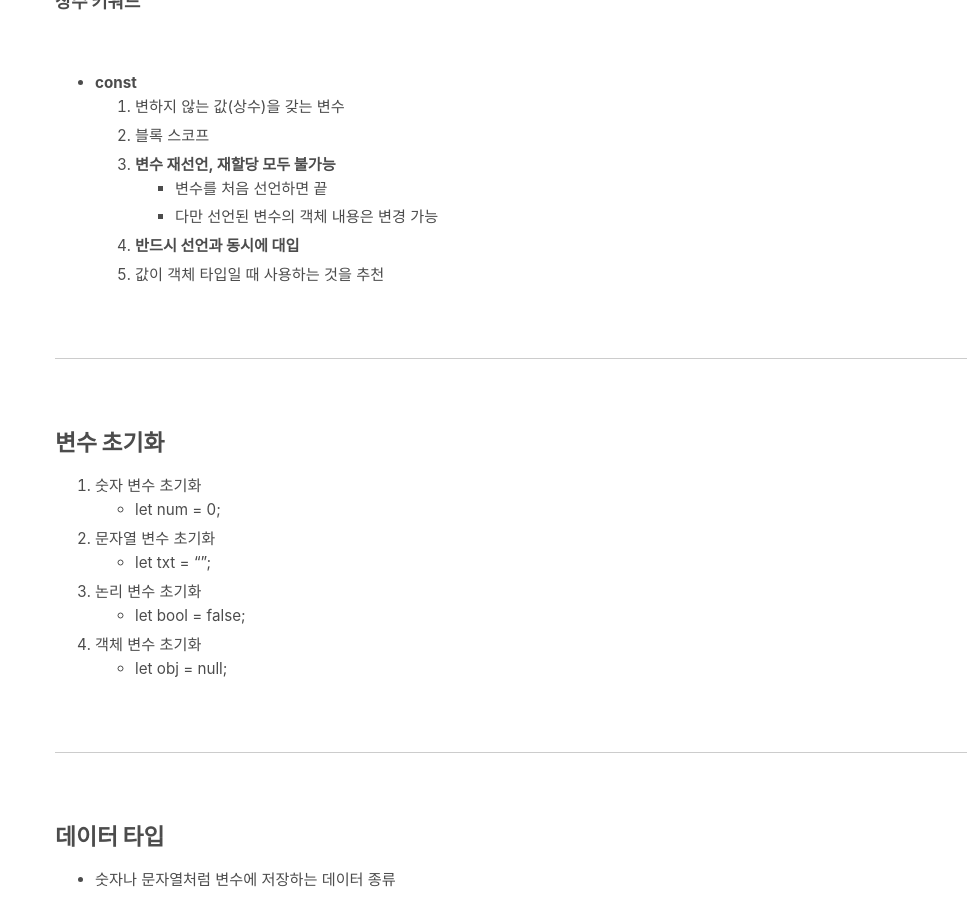
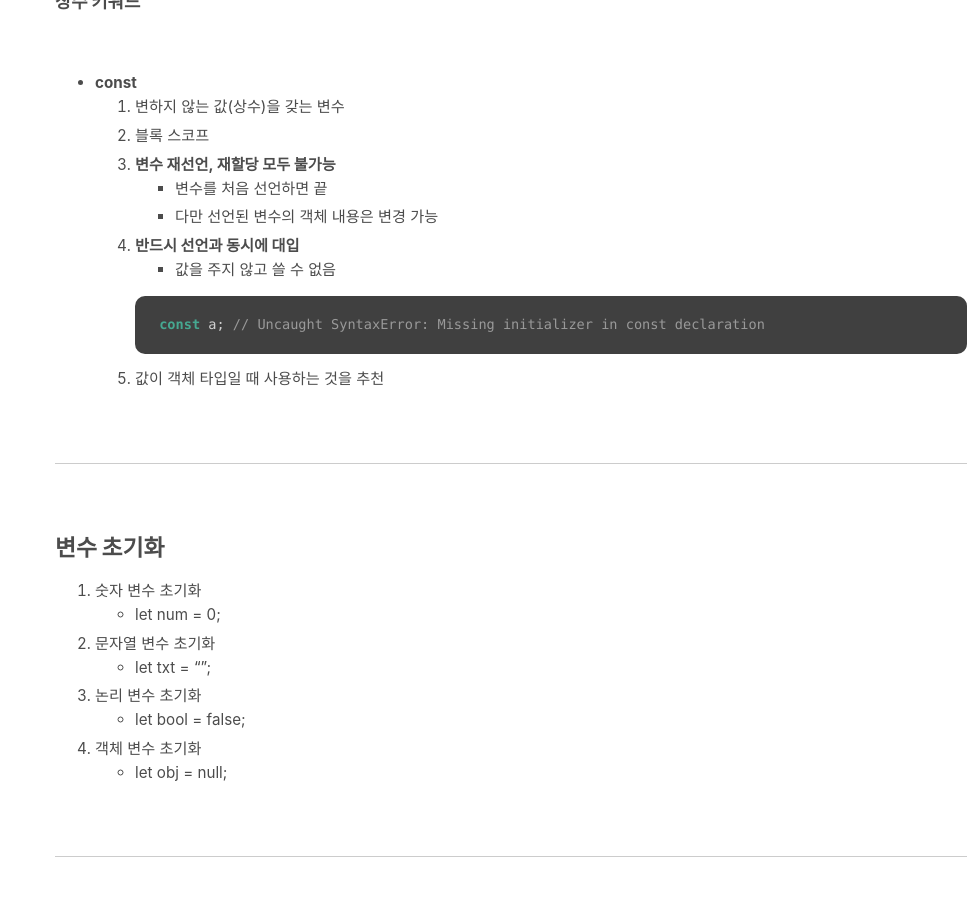
Before and after one commit to absolutelyfullycapable/absolutelyfullycapable.github.io, a Jekyll site: the page built from _posts/2020-09-01-javascript-variable-data-type.md, in a window 1280 px wide and 900 px high, scrolled down 4465 px. Shown: the whole window, without its empty margins (305-1280 px from the left). Built offline with Jekyll 4.4.1, drawn with Linux system fonts in a browser that asks for light colours; comment, search, counter and statistics services are not loaded.

Commit message:
Update 2020-09-01-javascript-variable-data-type.md

````diff
--- a/_posts/2020-09-01-javascript-variable-data-type.md
+++ b/_posts/2020-09-01-javascript-variable-data-type.md
@@ -183,7 +183,13 @@ comments: true
 		- 변수를 처음 선언하면 끝
 		- 다만 선언된 변수의 객체 내용은 변경 가능
 	4. **반드시 선언과 동시에 대입**
-	5. 값이 객체 타입일 때 사용하는 것을 추천
+		- 값을 주지 않고 쓸 수 없음
+
+		```js
+		const a; // Uncaught SyntaxError: Missing initializer in const declaration
+		```
+
+	6. 값이 객체 타입일 때 사용하는 것을 추천
 
 <br>
 - - -
````
